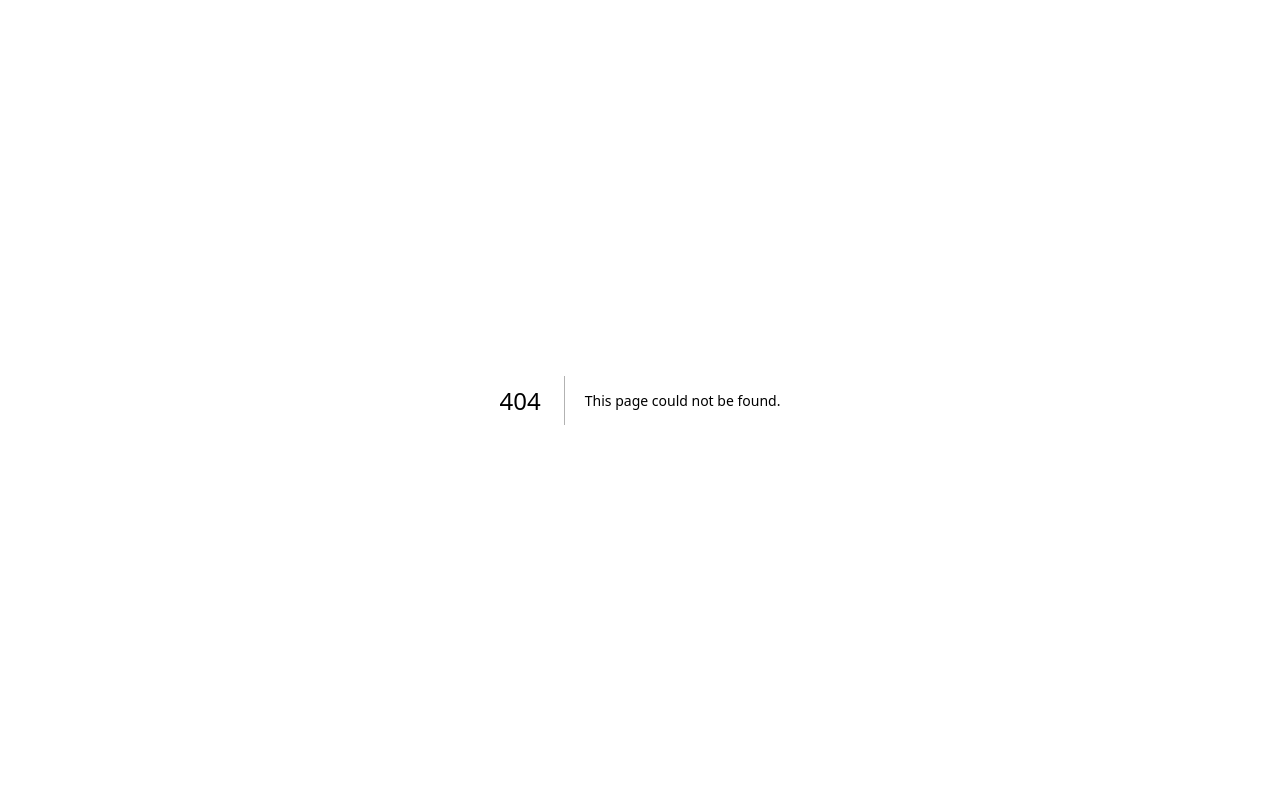
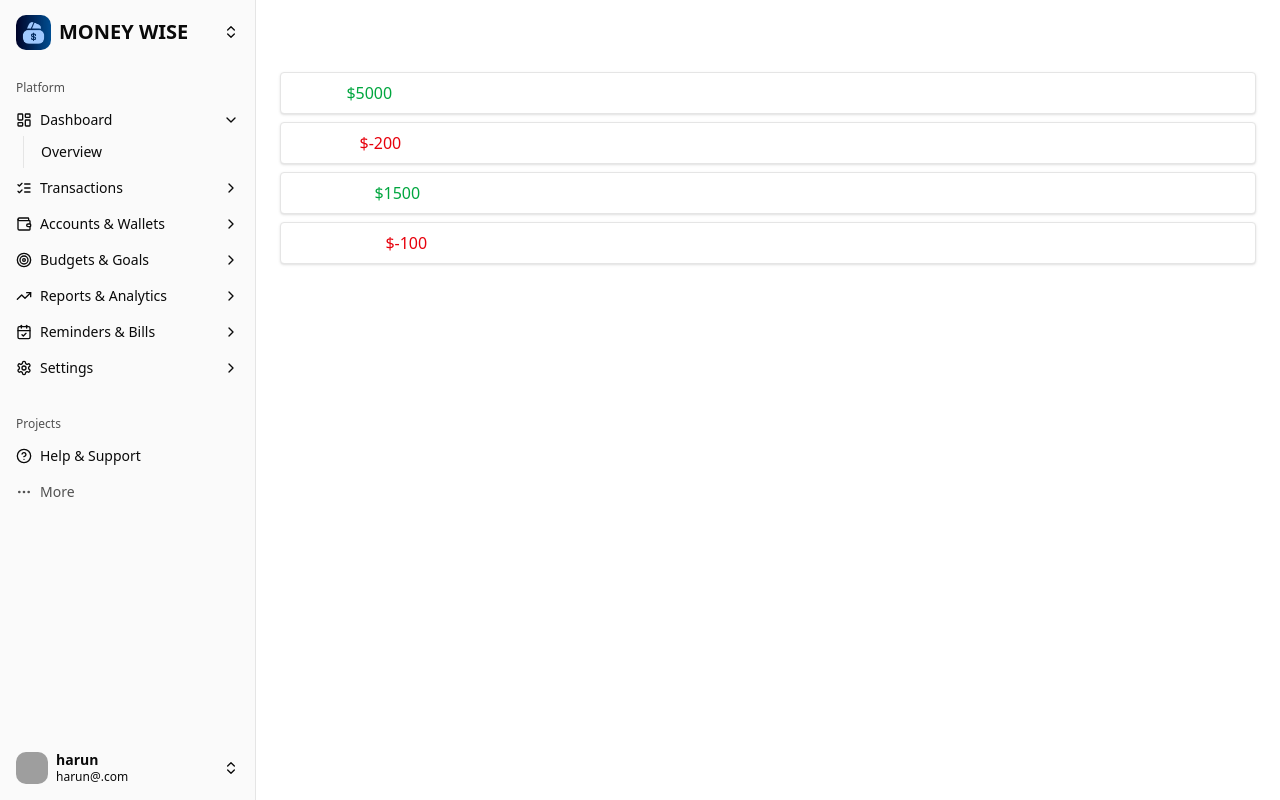
Before and after one commit to harun708280/MoneyWise-landingpage, a Next.js app: page /dashboard/transactions in a window 1280 px wide. Before the commit this address had no page. Built offline with nearby package versions, Linux system fonts and the light colour scheme; grey boxes are pictures that could not be loaded.

Commit message:
crete dashboard layout and theme syestem

```diff
--- a/package.json
+++ b/package.json
@@ -22,6 +22,7 @@
     "lucide-react": "^0.479.0",
     "motion": "^12.4.10",
     "next": "15.2.1",
+    "next-themes": "^0.4.6",
     "postcss": "^8.5.3",
     "react": "^19.0.0",
     "react-dom": "^19.0.0",
--- a/src/app/dashboard/component/Dashboard.jsx
+++ b/src/app/dashboard/component/Dashboard.jsx
@@ -13,15 +13,16 @@ import {
   SidebarProvider,
   SidebarTrigger,
 } from "@/components/ui/sidebar"
-import { AppSidebar } from "./app-sidebar"
+import { ModeToggle } from "./ModeToggle"
+
 
 export default function Page() {
   return (
-    <SidebarProvider>
-      <AppSidebar />
+
+
       <SidebarInset>
         <header className="flex h-16 shrink-0 items-center gap-2 transition-[width,height] ease-linear group-has-[[data-collapsible=icon]]/sidebar-wrapper:h-12">
-          <div className="flex items-center gap-2 px-4">
+          <div className="flex justify-between items-center gap-2 px-4">
             <SidebarTrigger className="-ml-1" />
             <Separator orientation="vertical" className="mr-2 h-4" />
             <Breadcrumb>
@@ -37,6 +38,7 @@ export default function Page() {
                 </BreadcrumbItem>
               </BreadcrumbList>
             </Breadcrumb>
+            <ModeToggle/>
           </div>
         </header>
         <div className="flex flex-1 flex-col gap-4 p-4 pt-0">
@@ -53,6 +55,6 @@ export default function Page() {
           <div className="min-h-[100vh] flex-1 rounded-xl bg-muted/50 md:min-h-min" />
         </div>
       </SidebarInset>
-    </SidebarProvider>
+
   )
 }
--- /dev/null
+++ b/src/app/dashboard/component/ModeToggle.jsx
@@ -0,0 +1,40 @@
+"use client"
+
+import * as React from "react"
+import { Moon, Sun } from "lucide-react"
+import { useTheme } from "next-themes"
+
+import { Button } from "@/components/ui/button"
+import {
+  DropdownMenu,
+  DropdownMenuContent,
+  DropdownMenuItem,
+  DropdownMenuTrigger,
+} from "@/components/ui/dropdown-menu"
+
+export function ModeToggle() {
+  const { setTheme } = useTheme()
+
+  return (
+    <DropdownMenu>
+      <DropdownMenuTrigger asChild>
+        <Button variant="outline" size="icon">
+          <Sun className="h-[1.2rem] w-[1.2rem] rotate-0 scale-100 transition-all dark:-rotate-90 dark:scale-0" />
+          <Moon className="absolute h-[1.2rem] w-[1.2rem] rotate-90 scale-0 transition-all dark:rotate-0 dark:scale-100" />
+          <span className="sr-only">Toggle theme</span>
+        </Button>
+      </DropdownMenuTrigger>
+      <DropdownMenuContent align="end">
+        <DropdownMenuItem onClick={() => setTheme("light")}>
+          Light
+        </DropdownMenuItem>
+        <DropdownMenuItem onClick={() => setTheme("dark")}>
+          Dark
+        </DropdownMenuItem>
+        <DropdownMenuItem onClick={() => setTheme("system")}>
+          System
+        </DropdownMenuItem>
+      </DropdownMenuContent>
+    </DropdownMenu>
+  )
+}
--- a/src/app/dashboard/component/app-sidebar.jsx
+++ b/src/app/dashboard/component/app-sidebar.jsx
@@ -54,7 +54,7 @@ const data = {
       items: [
         {
           title: "All Transactions",
-          url: "/transactions",
+          url: "/dashboard/transactions",
         },
         {
           title: "Income Transactions",
--- /dev/null
+++ b/src/app/dashboard/component/theme-provider.jsx
@@ -0,0 +1,8 @@
+"use client";
+
+import React from "react";
+import { ThemeProvider as NextThemesProvider } from "next-themes";
+
+export function ThemeProvider({ children, ...props }) {
+  return <NextThemesProvider {...props}>{children}</NextThemesProvider>;
+}
--- /dev/null
+++ b/src/app/dashboard/layout.jsx
@@ -0,0 +1,26 @@
+import { SidebarProvider } from "@/components/ui/sidebar";
+import { AppSidebar } from "./component/app-sidebar";
+import { ThemeProvider } from "./component/theme-provider";
+
+
+export default function DashboardLayout({ children }) {
+  return (
+    <div className="flex h-screen  " suppressHydrationWarning>
+        <ThemeProvider
+            attribute="class"
+            defaultTheme="system"
+            enableSystem
+            disableTransitionOnChange
+          >
+     <SidebarProvider >
+     <AppSidebar className="w-64 h-full fixed left-0 top-0 border-r   " />
+
+
+      <div className="flex-1  p-6   overflow-y-auto ">
+        {children}
+      </div>
+     </SidebarProvider>
+     </ThemeProvider>
+    </div>
+  );
+}
--- /dev/null
+++ b/src/app/dashboard/transactions/page.jsx
@@ -0,0 +1,25 @@
+export default function TransactionsPage() {
+    // ✅ Fake Data for Transactions
+    const transactions = [
+      { id: 1, name: "Salary", amount: 5000, type: "Income" },
+      { id: 2, name: "Grocery", amount: -200, type: "Expense" },
+      { id: 3, name: "Freelance", amount: 1500, type: "Income" },
+      { id: 4, name: "Electric Bill", amount: -100, type: "Expense" },
+    ];
+
+    return (
+      <div>
+        <h1 className="text-2xl font-bold">All Transactions</h1>
+        <ul className="mt-4 space-y-2">
+          {transactions.map((tx) => (
+            <li key={tx.id} className="p-2 border rounded bg-white shadow-sm">
+              <span className="font-semibold">{tx.name}</span>
+              <span className={`ml-2 ${tx.amount > 0 ? "text-green-600" : "text-red-600"}`}>
+                ${tx.amount}
+              </span>
+            </li>
+          ))}
+        </ul>
+      </div>
+    );
+  }
--- a/src/app/layout.js
+++ b/src/app/layout.js
@@ -1,3 +1,6 @@
+"use client";
+
+import { usePathname } from "next/navigation";
 import { Geist, Geist_Mono } from "next/font/google";
 import "./globals.css";
 import { cn } from "@/lib/utils";
@@ -13,15 +16,20 @@ const geistMono = Geist_Mono({
   subsets: ["latin"],
 });
 
+export default function Layout({ children }) {
+  const pathname = usePathname(); // Get current path
 
-export default function Layout({ children }) {
+  // Condition to check if path includes "dashboard"
+  const isDashboard = pathname.includes("dashboard");
+
   return (
     <html lang="en">
       <body
         className={cn(
-          "min-h-screen bg-gray-950 text-white antialiased max-w-full overflow-x-hidden",
+          "min-h-screen text-white antialiased max-w-full overflow-x-hidden",
           geistSans.variable,
-          geistMono.variable
+          geistMono.variable,
+          !isDashboard && "bg-gray-950" // Apply bg-gray-950 only if NOT on dashboard
         )}
       >
         <RootLayoutClient>{children}</RootLayoutClient>
```
Also changed, not shown: public/original-f743bf682516859a6b37c4f067fd3ebc.webp (added), 1 other file (tests, documents, lock files or other folders).
